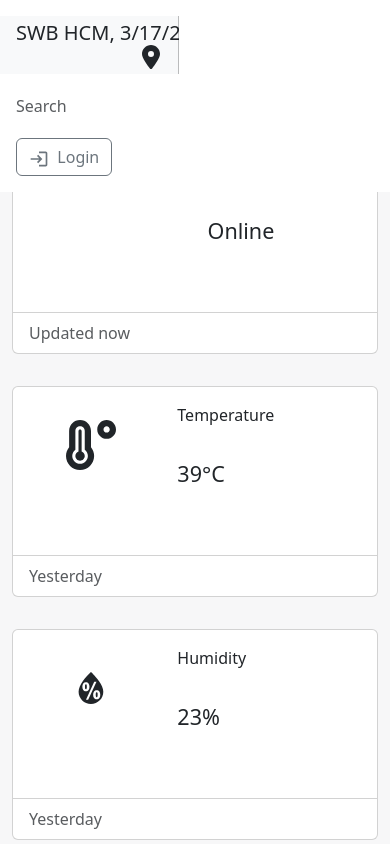
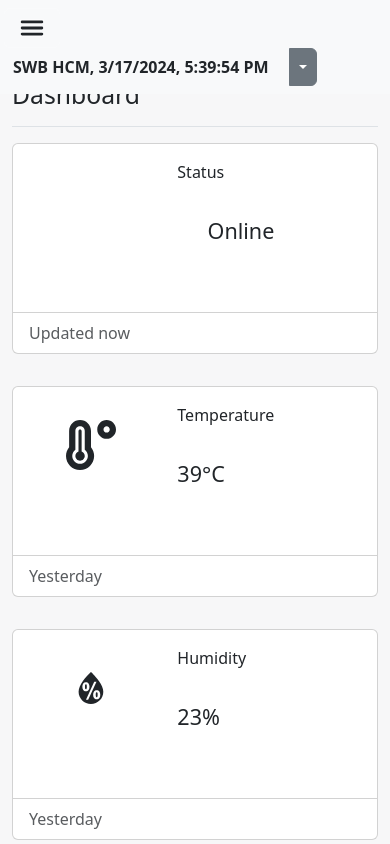
Before and after one commit to PancakesLmao/Weather-Dashboard, a React (Vite) app in the folder client/: page / in a window 390 px wide. Shown: the top 844 px of the page. Built offline with nearby package versions, Linux system fonts and the light colour scheme.

Commit message:
fixed sidebar and header not responsive

```diff
--- a/client/src/App.css
+++ b/client/src/App.css
@@ -33,7 +33,7 @@ body {
 
 @media (max-width: 767.98px) {
   .sidebar {
-    top: 5rem;
+    top: 4rem;
   }
 }
 .sidebar {
@@ -78,6 +78,15 @@ body {
   overflow-x: hidden;
   overflow-y: auto; /* Scrollable contents if viewport is shorter than content. */
 }
+.sidebar-wrapper {
+  position: relative;
+  max-height: calc(100vh - 75px);
+  min-height: 100%;
+  overflow: auto;
+  width: 260px;
+  z-index: 4;
+  padding-bottom: 100px;
+}
 
 .logo {
     padding: 10px 5px;
@@ -100,8 +109,9 @@ body {
   font-size: 24px;
 }
 .head-icon {
-  float: right;
-  font-size: 24px;
+  /* float: right; */
+  font-size: 20px;
+  margin-bottom: 1vh;
 }
 .sensor-icon {
   font-size: 50px;
@@ -129,6 +139,12 @@ body {
 .sidebar-heading {
   font-size: .75rem;
   text-transform: uppercase;
+}
+
+@media (min-width: 576px) {
+  .container, .container-sm {
+        max-width: 100% !important;
+  }
 }
 
 /*
--- a/client/src/App.jsx
+++ b/client/src/App.jsx
@@ -6,7 +6,6 @@ import Sidebar from "./components/Sidebar";
 import Dashboard from "./components/Dashboard";
 import Login from "./components/Login";
 import "./App.css";
-
 
 function App() {
   return (
@@ -18,6 +17,7 @@ function App() {
               <Sidebar />
               <Header />
               {/* Router */}
+
               <Routes>
                 <Route index element={<Dashboard />} />
                 <Route path="/" element={<Dashboard />} />
--- a/client/src/components/Dashboard.jsx
+++ b/client/src/components/Dashboard.jsx
@@ -34,8 +34,7 @@ function Dashboard() {
   }, []);
   return (
     <>
-      <div className="mt-5">
-        <main className="">
+        <main className="mt-5">
           <div className="d-flex justify-content-between flex-wrap flex-md-nowrap align-items-center pt-3 pb-2 mb-3 border-bottom">
             <h1 className="h2 mt-3">Dashboard</h1>
             <div className="btn-toolbar mb-2 mb-md-0">
@@ -378,7 +377,6 @@ function Dashboard() {
           </div>
           {/* END OF CONTENT PAGE */}
         </main>
-      </div>
     </>
   );
 }
--- a/client/src/components/Header.jsx
+++ b/client/src/components/Header.jsx
@@ -3,6 +3,10 @@ import React, { useState, useEffect } from "react";
 import { Outlet, Link } from "react-router-dom";
 import { FaLocationDot } from "react-icons/fa6";
 import { MdOutlineLogin } from "react-icons/md";
+import { IoMenu } from "react-icons/io5";
+import Button from "react-bootstrap/Button";
+import ButtonGroup from "react-bootstrap/ButtonGroup";
+import Dropdown from "react-bootstrap/Dropdown";
 //
 function Header() {
   const [currentDate, setCurrentDate] = useState(new Date());
@@ -16,20 +20,12 @@ function Header() {
 
   return (
     <>
+      <header className="navbar fixed-top navbar-dark bg-secondary col-md-9 ms-sm-auto col-lg-10 px-md-4 bg-light">
         <div className="row">
           {/* can change to sticky-top but meh */}
-        <header className="navbar fixed-top navbar-dark bg-white flex-md-nowrap col-md-9 ms-sm-auto col-lg-10 px-md-4">
-          <div className="col-md-6 col-lg-6 col-sm-12 mt-2 me-0 w-50 ">
-            <h1
-              className="navbar-brand bg-light text-dark px-3 pe-3 header-box"
-              href="#"
-            >
-              SWB HCM, {currentDate.toLocaleString()}
-              <FaLocationDot className="head-icon" />
-            </h1>
-          </div>
+          <div className="col-sm-2 px-3">
             <button
-            className="navbar-toggler position-absolute d-md-none collapsed col-4 text-dark"
+              className="navbar-toggler d-md-none collapsed text-dark"
               type="button"
               data-bs-toggle="collapse"
               data-bs-target="#sidebarMenu"
@@ -37,27 +33,45 @@ function Header() {
               aria-expanded="false"
               aria-label="Toggle navigation"
             >
-            <span className="navbar-toggler-icon text-dark"></span>
+              {/* <span className="navbar-toggler-icon text-dark">=</span> */}
+              <IoMenu className="navbar-toggler-icon text-dark" />
             </button>
+          </div>
+          {/* <div className="col">
+            <h1 className="navbar-brand bg-light text-dark px-3 pe-3 header-box">
+              SWB HCM, {currentDate.toLocaleString()} &nbsp;
+              <FaLocationDot className="head-icon" />
+            </h1>
+          </div> */}
+          <div className="col-lg-12 col-sm-10">
+            <Dropdown as={ButtonGroup}>
+              <Button variant="white" className="fw-bold">
+                SWB HCM, {currentDate.toLocaleString()} &nbsp;
+              </Button>
+
+              <Dropdown.Toggle
+                split
+                variant="secondary"
+                id="dropdown-split-basic"
+              />
+
+              <Dropdown.Menu>
+                <Dropdown.Item href="#/action-1">SWB HCM</Dropdown.Item>
+                <Dropdown.Item href="#/action-2">SWB HN</Dropdown.Item>
+              </Dropdown.Menu>
+            </Dropdown>
+          </div>
+          {/* <div className="">
             <input
               className="form-control form-control-dark"
               type="text"
               placeholder="Search"
               aria-label="Search"
             />
-          <div className="navbar-nav col-2">
-            <div className="nav-item text-nowrap">
-              <Link to="/login" className="nav-link px-3">
-                <button type="button" className="btn btn-outline-secondary">
-                  <MdOutlineLogin className="login-icon" />
-                  &nbsp; Login
-                </button>
-              </Link>
-            </div>
+          </div> */}
         </div>
       </header>
       <Outlet />
-      </div>
     </>
   );
 }
--- a/client/src/components/Login.jsx
+++ b/client/src/components/Login.jsx
@@ -2,7 +2,7 @@
 function Login () {
     return (
         <>
-            <div>Loading...</div>
+            <div className="mt-5">Loading...</div>
         </>
     );
 }
--- a/client/src/components/Sidebar.jsx
+++ b/client/src/components/Sidebar.jsx
@@ -4,6 +4,8 @@ import { RxDashboard } from "react-icons/rx";
 import { IoIosHome } from "react-icons/io";
 import { BiSolidReport } from "react-icons/bi";
 import { FaGoogleDrive } from "react-icons/fa";
+import { MdOutlineLogin } from "react-icons/md";
+import { IoMenu } from "react-icons/io5";
 //
 function Sidebar() {
   return (
@@ -14,12 +16,11 @@ function Sidebar() {
           data-color="black"
           className="col-md-3 col-lg-2 d-md-block sidebar collapse container"
         >
-          <div className="position-sticky text-white side-content">
-            <div className="container logo">
-              <h3 className="nav-brand px-2">AsianMurphy</h3>
-            </div>
-
+          <div className="position-sticky text-white side-content side-wrapper">
             <ul className="nav flex-column">
+              <div className="container logo">
+                <h3 className="nav-brand px-2">AsianMurphy</h3>
+              </div>
               <li className="nav-item">
                 <Link to="/">
                   <a className="nav-link" aria-current="page" href="#">
@@ -67,8 +68,32 @@ function Sidebar() {
                 </a>
               </li>
             </ul>
+            <ul>
+              <div className="navbar-nav col-2">
+                <div className="nav-item text-nowrap">
+                  <Link to="/login" className="nav-link px-3">
+                    <button type="button" className="btn btn-outline-light">
+                      <MdOutlineLogin className="login-icon" />
+                      &nbsp; Login
+                    </button>
+                  </Link>
+                </div>
+              </div>
+            </ul>
           </div>
         </nav>
+        {/* Menu Toggler */}
+        {/* <button
+          className="navbar-toggler mt-4 fixed-top d-md-none collapsed text-dark w-25"
+          type="button"
+          data-bs-toggle="collapse"
+          data-bs-target="#sidebarMenu"
+          aria-controls="sidebarMenu"
+          aria-expanded="false"
+          aria-label="Toggle navigation"
+        >
+          <IoMenu className="navbar-toggler-icon text-dark" />
+        </button> */}
       </div>
       <Outlet />
     </>
```
Lines whose indentation alone changed are shown as unchanged.
